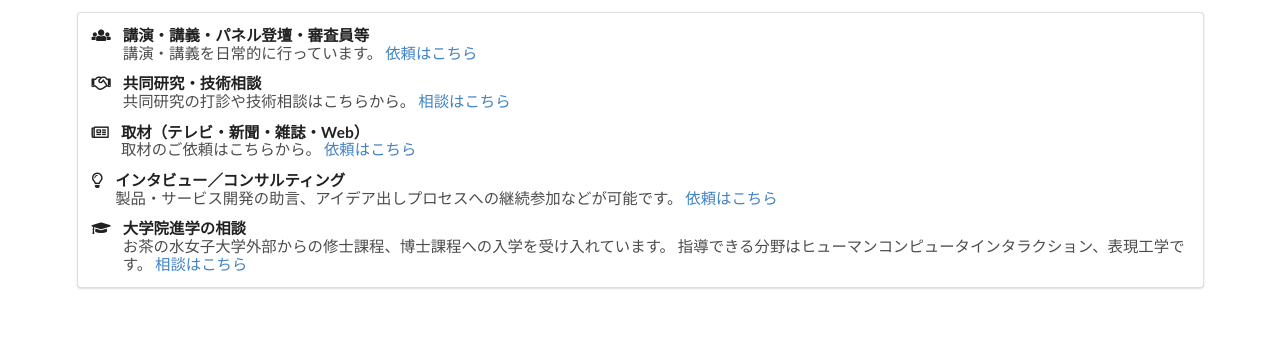
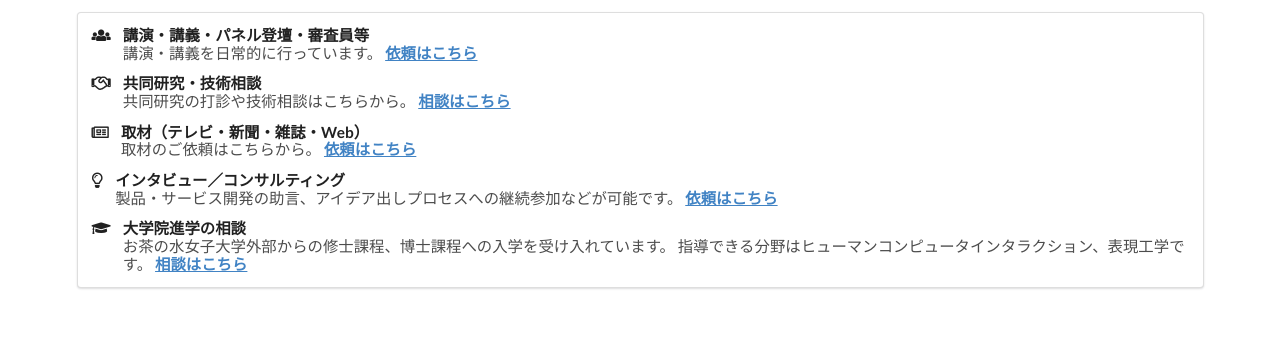
Before and after one commit to shuhei2306/shuhei2306.github.io, a website: page index-j.html in a window 1280 px wide. Shown: the part 438-781 px from the top of the page. Drawn offline with nearby package versions, Linux system fonts and the light colour scheme.

Commit message:
update link

```diff
--- a/index-j.html
+++ b/index-j.html
@@ -327,7 +327,7 @@
                   <div class="header">講演・講義・パネル登壇・審査員等</div>
                   <div class="description">
                     講演・講義を日常的に行っています。
-                    <a href="https://forms.gle/DTjg7zyBq5HZdAjQ7">依頼はこちら</a>
+                    <a href="https://forms.gle/DTjg7zyBq5HZdAjQ7"><u><b>依頼はこちら</b></u></a>
                   </div>
                 </div>
               </div>
@@ -338,7 +338,7 @@
                   <div class="header">共同研究・技術相談</div>
                   <div class="description">
                     共同研究の打診や技術相談はこちらから。
-                    <a href="https://forms.gle/2Jjhc3gxNsY8VBN4A">相談はこちら</a>
+                    <a href="https://forms.gle/2Jjhc3gxNsY8VBN4A"><u><b>相談はこちら</b></u></a>
                   </div>
                 </div>
               </div>
@@ -349,7 +349,7 @@
                   <div class="header">取材（テレビ・新聞・雑誌・Web）</div>
                   <div class="description">
                     取材のご依頼はこちらから。
-                    <a href="https://forms.gle/2Gp8CzpeT9CkKcaC9">依頼はこちら</a>
+                    <a href="https://forms.gle/2Gp8CzpeT9CkKcaC9"><u><b>依頼はこちら</b></u></a>
                   </div>
                 </div>
               </div>
@@ -360,7 +360,7 @@
                   <div class="header">インタビュー／コンサルティング</div>
                   <div class="description">
                     製品・サービス開発の助言、アイデア出しプロセスへの継続参加などが可能です。
-                    <a href="https://forms.gle/2Jjhc3gxNsY8VBN4A">依頼はこちら</a>
+                    <a href="https://forms.gle/2Jjhc3gxNsY8VBN4A"><u><b>依頼はこちら</b></u></a>
                   </div>
                 </div>
               </div>
@@ -372,7 +372,7 @@
                   <div class="description">
                     お茶の水女子大学外部からの修士課程、博士課程への入学を受け入れています。
                     指導できる分野はヒューマンコンピュータインタラクション、表現工学です。
-                    <a href="https://forms.gle/DYoQQoHSoV1CCdGL6">相談はこちら</a>
+                    <a href="https://forms.gle/DYoQQoHSoV1CCdGL6"><u><b>相談はこちら</b></u></a>
                   </div>
                 </div>
               </div>
```
